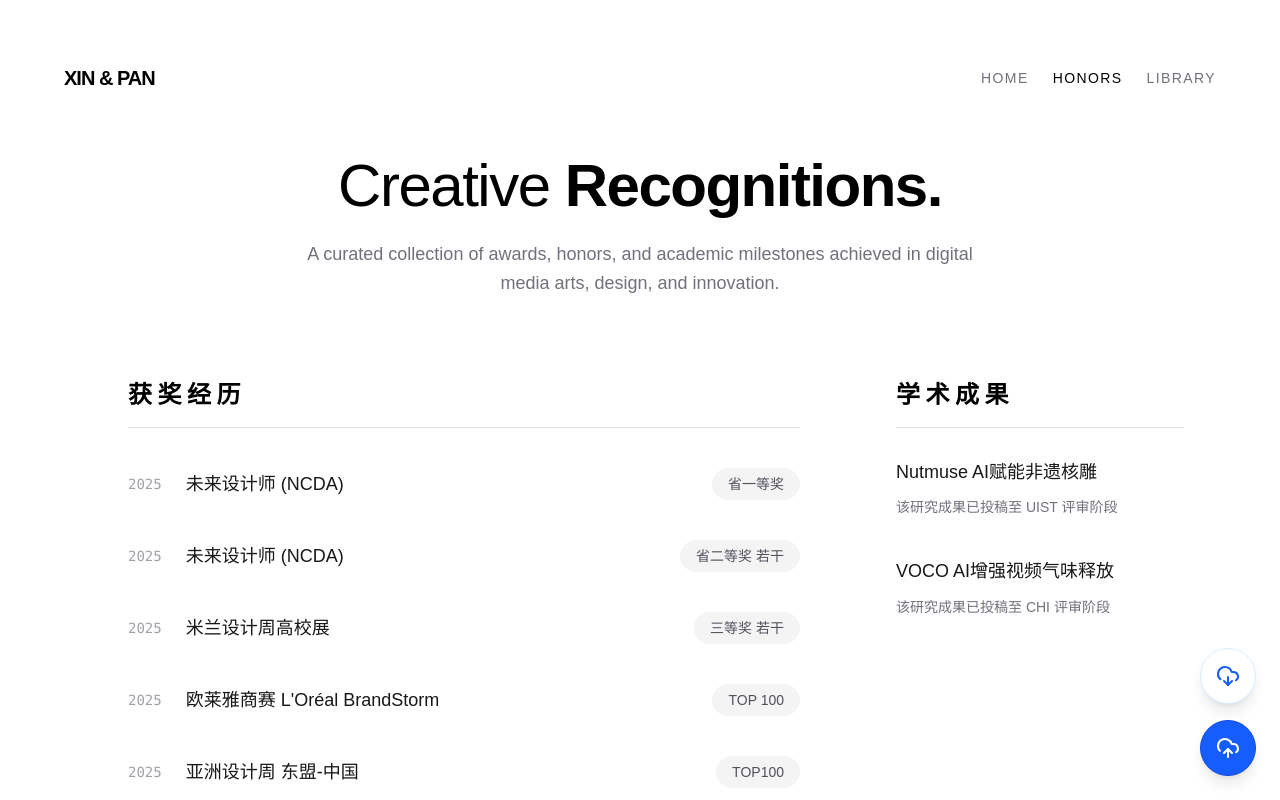
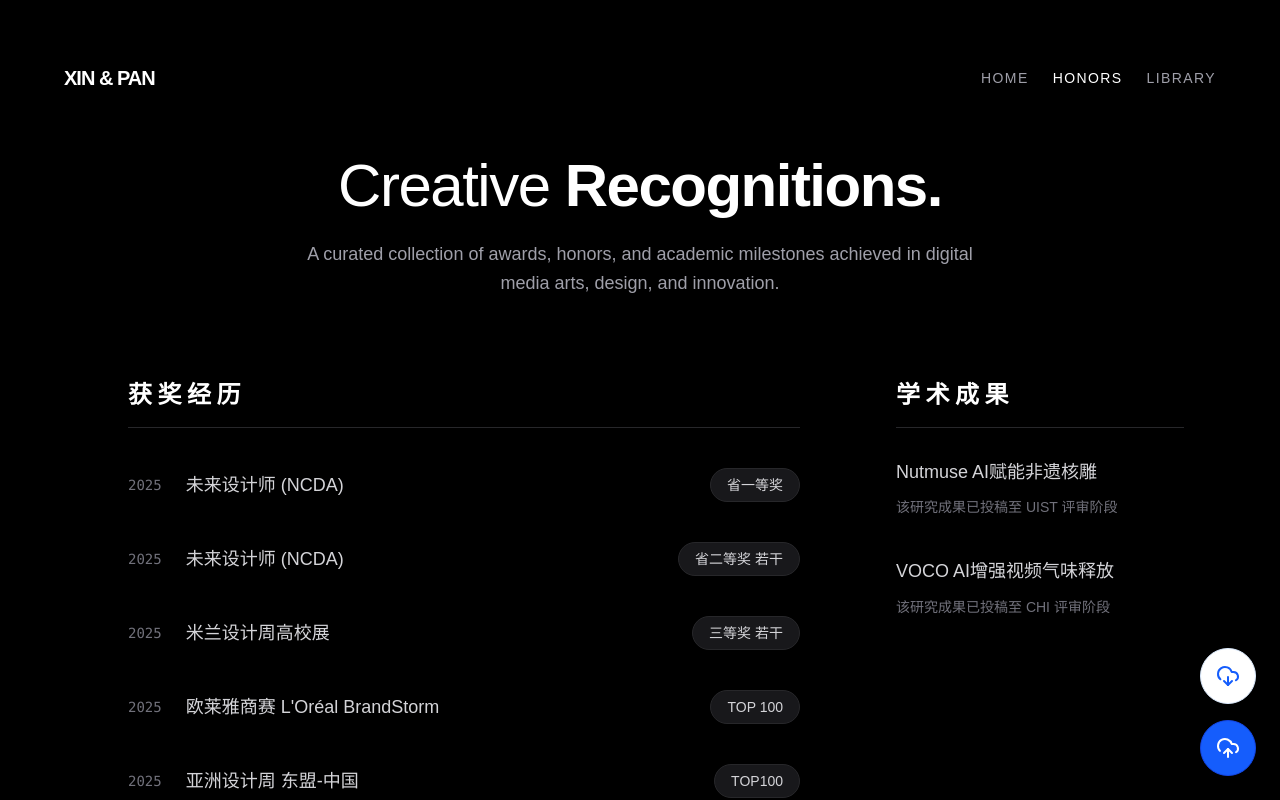
Before and after one commit to BestXin-lllpmqlll/MyWeb, a Next.js app in the folder web/: page /main in a window 1280 px wide. Shown: the top 800 px of the page. Built offline with nearby package versions, Linux system fonts and the light colour scheme.

Commit message:
Auto commit from web UI

```diff
--- a/web/src/app/main/page.tsx
+++ b/web/src/app/main/page.tsx
@@ -20,13 +20,13 @@ export default function Main() {
   ];
 
   return (
-    <div className="flex min-h-screen flex-col bg-white text-black p-8 sm:p-16 animate-in fade-in duration-1000">
+    <div className="flex min-h-screen flex-col bg-black text-white p-8 sm:p-16 animate-in fade-in duration-1000">
       <header className="flex items-center justify-between mb-16">
         <div className="text-xl font-bold tracking-tighter">XIN & PAN</div>
-        <nav className="flex items-center gap-6 text-sm font-medium uppercase tracking-widest text-zinc-500">
-          <Link href="/" className="hover:text-black transition-colors">Home</Link>
-          <span className="text-black">Honors</span>
-          <Link href="/library" className="hover:text-black transition-colors">Library</Link>
+        <nav className="flex items-center gap-6 text-sm font-medium uppercase tracking-widest text-zinc-400">
+          <Link href="/" className="hover:text-white transition-colors">Home</Link>
+          <span className="text-white">Honors</span>
+          <Link href="/library" className="hover:text-white transition-colors">Library</Link>
         </nav>
       </header>
 
@@ -35,7 +35,7 @@ export default function Main() {
           <h1 className="text-4xl sm:text-6xl font-light tracking-tight mb-6">
             Creative <span className="font-bold">Recognitions.</span>
           </h1>
-          <p className="text-lg text-zinc-500 max-w-2xl mx-auto leading-relaxed">
+          <p className="text-lg text-zinc-400 max-w-2xl mx-auto leading-relaxed">
             A curated collection of awards, honors, and academic milestones achieved in digital media arts, design, and innovation.
           </p>
         </div>
@@ -43,7 +43,7 @@ export default function Main() {
         <div className="w-full grid grid-cols-1 lg:grid-cols-12 gap-16 lg:gap-24">
           {/* Awards Section */}
           <div className="lg:col-span-8 flex flex-col gap-8">
-            <h2 className="text-2xl font-semibold border-b border-zinc-200 pb-4 tracking-tight">
+            <h2 className="text-2xl font-semibold border-b border-zinc-800 pb-4 tracking-tight">
               获 奖 经 历
             </h2>
             <div className="flex flex-col gap-6">
@@ -53,14 +53,14 @@ export default function Main() {
                   className="flex flex-col sm:flex-row sm:items-center justify-between group py-2"
                 >
                   <div className="flex items-center gap-6">
-                    <span className="text-zinc-400 font-mono text-sm shrink-0">
+                    <span className="text-zinc-500 font-mono text-sm shrink-0">
                       {item.year}
                     </span>
-                    <span className="text-lg font-medium text-zinc-900 group-hover:text-black transition-colors">
+                    <span className="text-lg font-medium text-zinc-300 group-hover:text-white transition-colors">
                       {item.title}
                     </span>
                   </div>
-                  <span className="text-sm font-medium px-4 py-1.5 bg-zinc-100 text-zinc-600 rounded-full mt-3 sm:mt-0 whitespace-nowrap self-start sm:self-auto">
+                  <span className="text-sm font-medium px-4 py-1.5 bg-zinc-900 text-zinc-300 rounded-full mt-3 sm:mt-0 whitespace-nowrap self-start sm:self-auto border border-zinc-800">
                     {item.award}
                   </span>
                 </div>
@@ -70,13 +70,13 @@ export default function Main() {
 
           {/* Academic Section */}
           <div className="lg:col-span-4 flex flex-col gap-8">
-            <h2 className="text-2xl font-semibold border-b border-zinc-200 pb-4 tracking-tight">
+            <h2 className="text-2xl font-semibold border-b border-zinc-800 pb-4 tracking-tight">
               学 术 成 果
             </h2>
             <div className="flex flex-col gap-10">
               {academic.map((item, i) => (
                 <div key={i} className="flex flex-col gap-3 group">
-                  <h3 className="text-lg font-medium text-zinc-900 leading-snug group-hover:text-black transition-colors">
+                  <h3 className="text-lg font-medium text-zinc-300 leading-snug group-hover:text-white transition-colors">
                     {item.title}
                   </h3>
                   <p className="text-sm text-zinc-500 leading-relaxed">
```
